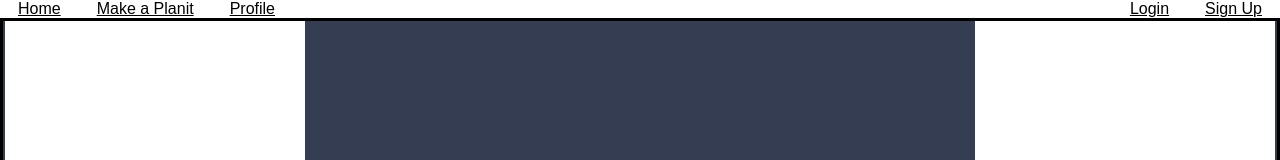
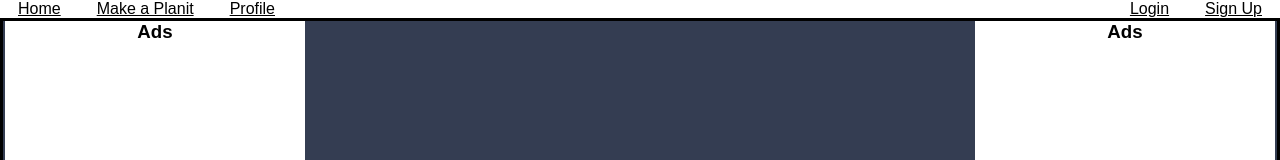
Before and after one commit to westinm01/Planit, a React (Create React App) app in the folder planit/: page / in a window 1280 px wide. Shown: the top 160 px of the page. Built offline with nearby package versions, Linux system fonts and the light colour scheme.

Commit message:
added text to sidebar

```diff
--- a/planit/src/components/Home.js
+++ b/planit/src/components/Home.js
@@ -7,17 +7,21 @@ const Home = () =>{
         <div>
             <NavBar />
             <br />
+
         <div className = "home">
             <h3 className="planit-name"> Plan-It</h3>
             <img src={logo} className="planit-logo" alt="logo" />
         <p className = "slogan"> Quick and Easy Planning</p>
+        </div>
 
         <div className= "sidebar-left">
+            <h3>Ads</h3>
+        </div>
+
         <div className= "sidebar-right">
+            <h3>Ads</h3>
+        </div>
 
-        </div>
-        </div>
-        </div>
         </div>
     );
 }
```
